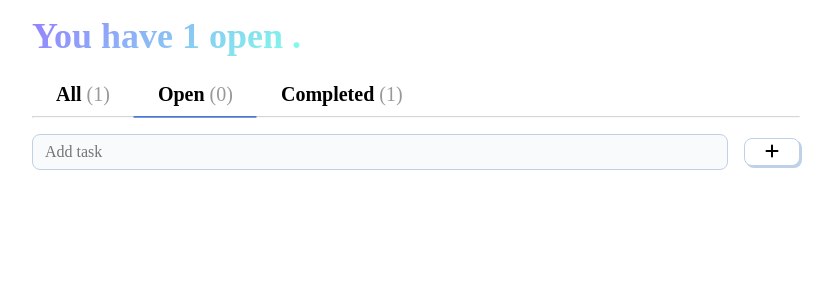
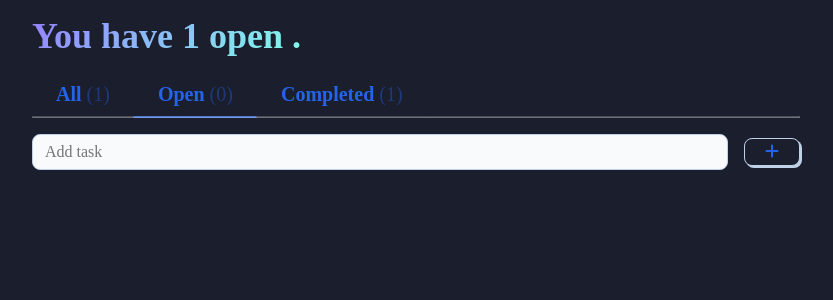
Before and after one commit to patriciakennedy/react-todo-app, a React (Vite) app: page / in a window 1280 px wide. Shown: the top 300 px of the page, without its empty margins (224-1057 px from the left). Built offline with nearby package versions, Linux system fonts and the light colour scheme; a web font is replaced by a local one.

Commit message:
Update UI with dark theme and improved color contrast

```diff
--- a/src/fanta.css
+++ b/src/fanta.css
@@ -1,7 +1,7 @@
 @import url('https://fonts.googleapis.com/css2?family=Eczar:wght@400..800&family=Grenze:ital,wght@0,100;0,200;0,300;0,400;0,500;0,600;0,700;0,800;0,900;1,100;1,200;1,300;1,400;1,500;1,600;1,700;1,800;1,900&display=swap');
 
 :root {
-    --background-primary: white;
+    --background-primary: #1a1e2d;
     /* --background-primary: #121212; */
     --background-secondary: '';
     --background-tertiary: #dbeafe;
@@ -10,8 +10,12 @@
     --background-gradient: '';
     --background-muted: #f8fafc;
     /*
+
+
+
     --color-primary: #030615; */
-    /* --color-primary: #fff; */
+    --color-primary: #fff;
+    --color-primary: #2563eb;
     --color-secondary: '';
     --color-tertiary: '';
     --color-accent: '';
```
